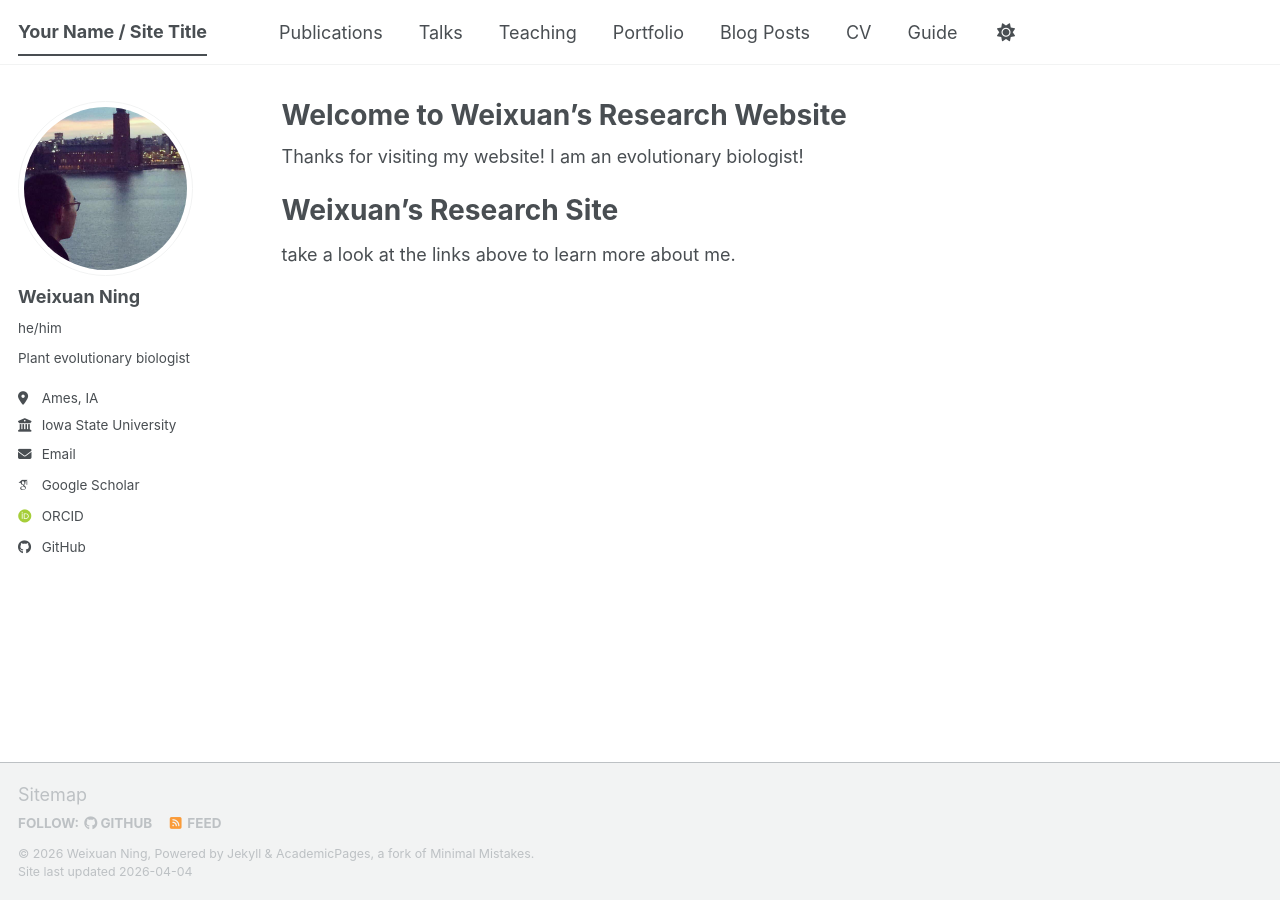
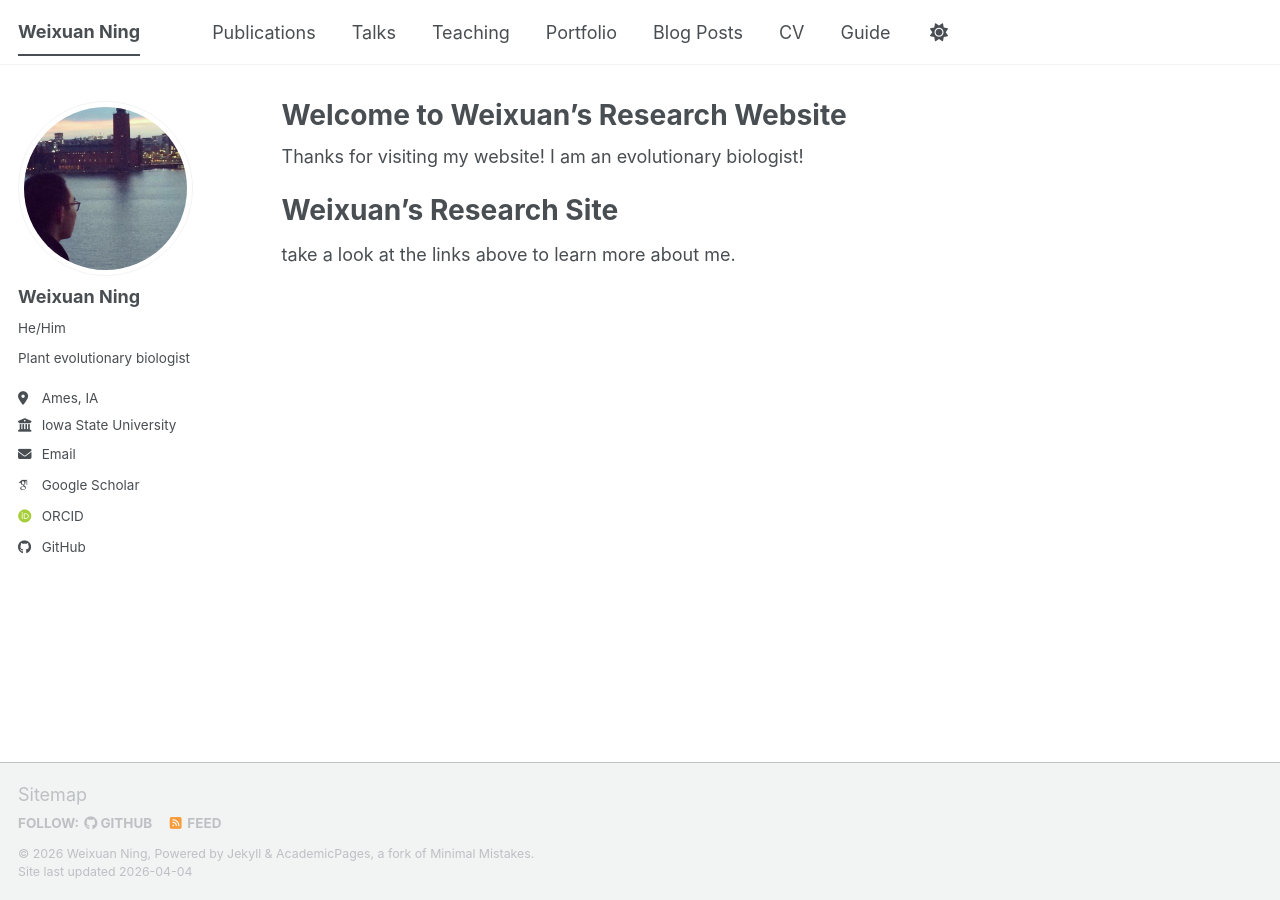
Before and after one commit to WeixuanPlant/WeixuanPlant.github.io, a Jekyll site: the page built from _pages/about.md, in a window 1280 px wide. Built offline with Jekyll 4.4.1, drawn with Linux system fonts in a browser that asks for light colours; some web fonts are replaced; a script bundle is joined from its source files by our own code; library files that are not in the unit come from our copies.

Commit message:
Update site title and author pronouns
Updated site title and pronouns for author.

```diff
--- a/_config.yml
+++ b/_config.yml
@@ -9,7 +9,7 @@
 # Basic Site Settings
 locale                   : "en-US"
 site_theme               : "default" # The available themes options are "default", "air", "sunrise", "mint", "dirt" and "contrast"
-title                    : "Your Name / Site Title"
+title                    : "Weixuan Ning"
 title_separator          : "-"
 name                     : &name "Weixuan Ning"
 description              : &description "Weixuan's academic portfolio"   # Update this with a general description of your site, this is the default if not overridden by a page
@@ -25,7 +25,7 @@ author:
   # Biographic information
   avatar           : "profile.jpg"
   name             : "Weixuan Ning"
-  pronouns         : "he/him"
+  pronouns         : "He/Him"
   bio              : "Plant evolutionary biologist"
   location         : "Ames, IA"
   employer         : "Iowa State University"
```
